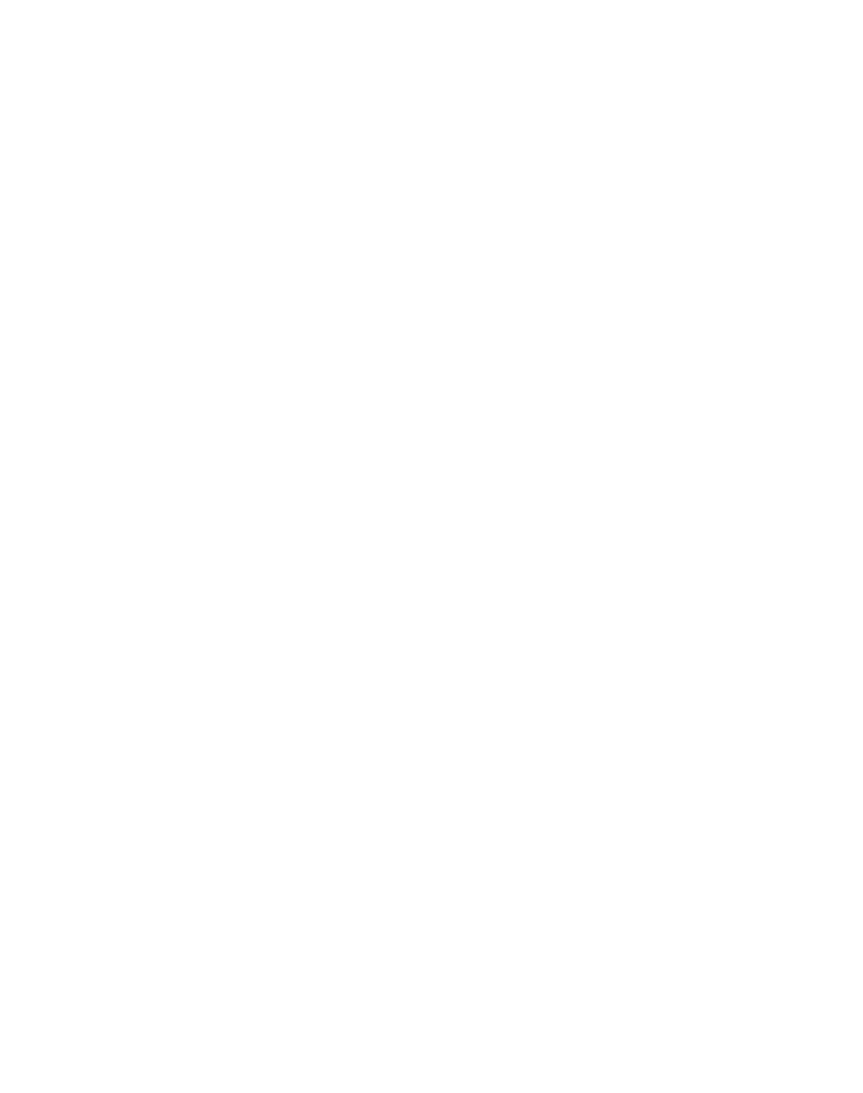
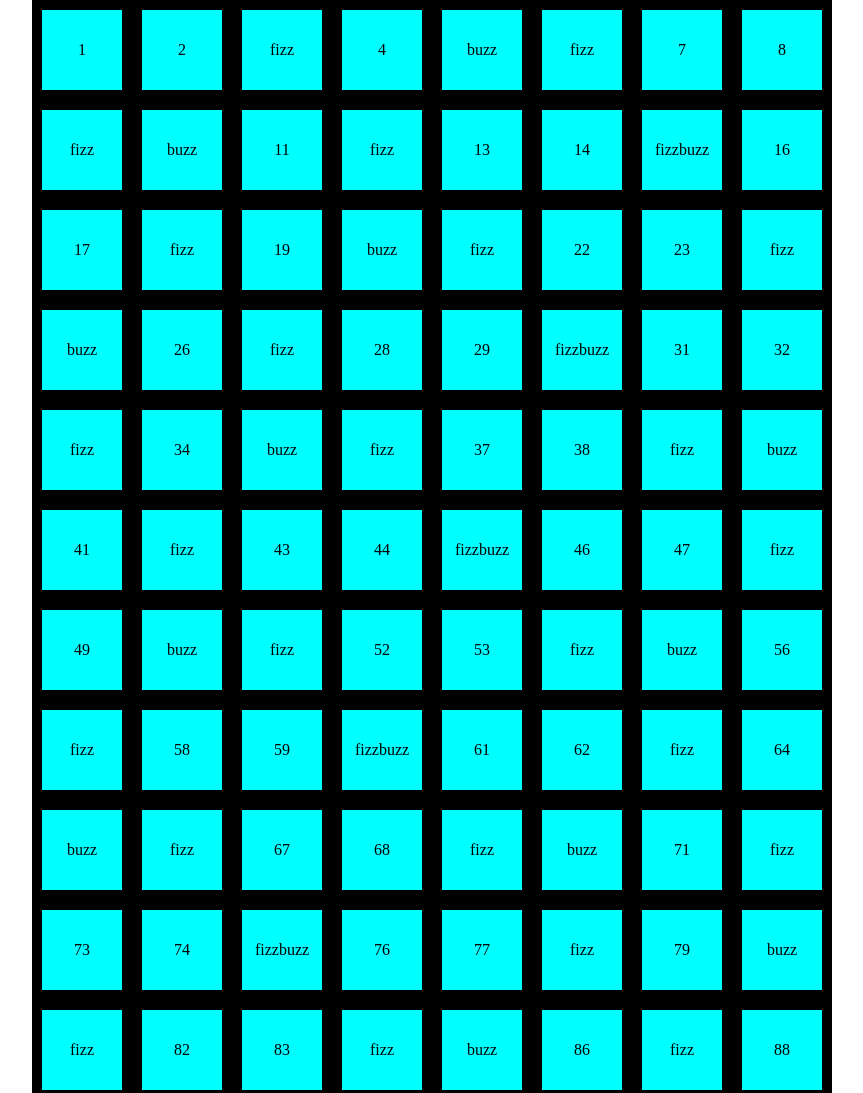
Before and after one commit to mikaeltreppo/js-fizzbuzz, a plain HTML site: page index.html in a window 1280 px wide. Shown: the top 1093 px of the page, without its empty margins (208-1071 px from the left). Before the commit the page ends 800 px from the top, so only its background shows below. Drawn offline with Linux system fonts and the light colour scheme.

Commit message:
aggiunta della griglia completata

```diff
--- a/css/style.css
+++ b/css/style.css
@@ -3,3 +3,21 @@
     padding: 0;
     box-sizing: border-box;
 }
+.container{
+    width: 800px;
+    margin: auto;
+    display: flex;
+    flex-wrap: wrap;
+    justify-content: center;
+    background-color: black;
+
+}
+.square{
+    display: flex;
+    justify-content: center;
+    align-items: center;
+    height: 80px;
+    width: 80px;
+    margin: 10px;
+    background-color: aqua;
+}
--- a/index.html
+++ b/index.html
@@ -9,7 +9,9 @@
 </head>
 <body>
 
+<div class="container">
 
+</div>
 
 
     <script type="text/javascript" src="js/main.js" ></script>
--- a/js/main.js
+++ b/js/main.js
@@ -1,7 +1,7 @@
 
+  const containerDom = document.querySelector('.container');
 
-
-for (let i = 1; i <= 100; i++) {
+/*for (let i = 1; i <= 100; i++) {
     if (i % 3 == 0 && i % 5 == 0) {
         console.log("fizzbuzz");
     }
@@ -14,4 +14,24 @@ for (let i = 1; i <= 100; i++) {
     else {
         console.log(i);
     }
-};
+};*/
+
+for(let i = 1; i <= 100; i++){
+    const box = document.createElement('div');
+    box.classList.add('square');
+    box.append(i);
+    containerDom.append(box);
+    if (i % 3 == 0 && i % 5 == 0) {
+       box.innerHTML = ("fizzbuzz");
+    }
+    else if (i % 5 == 0) {
+        box.innerHTML = ("buzz");
+    }
+    else if (i % 3 == 0) {
+      box.innerHTML = ("fizz")
+    }
+    else {
+        box.innerHTML = (i);
+    }
+
+}
```
